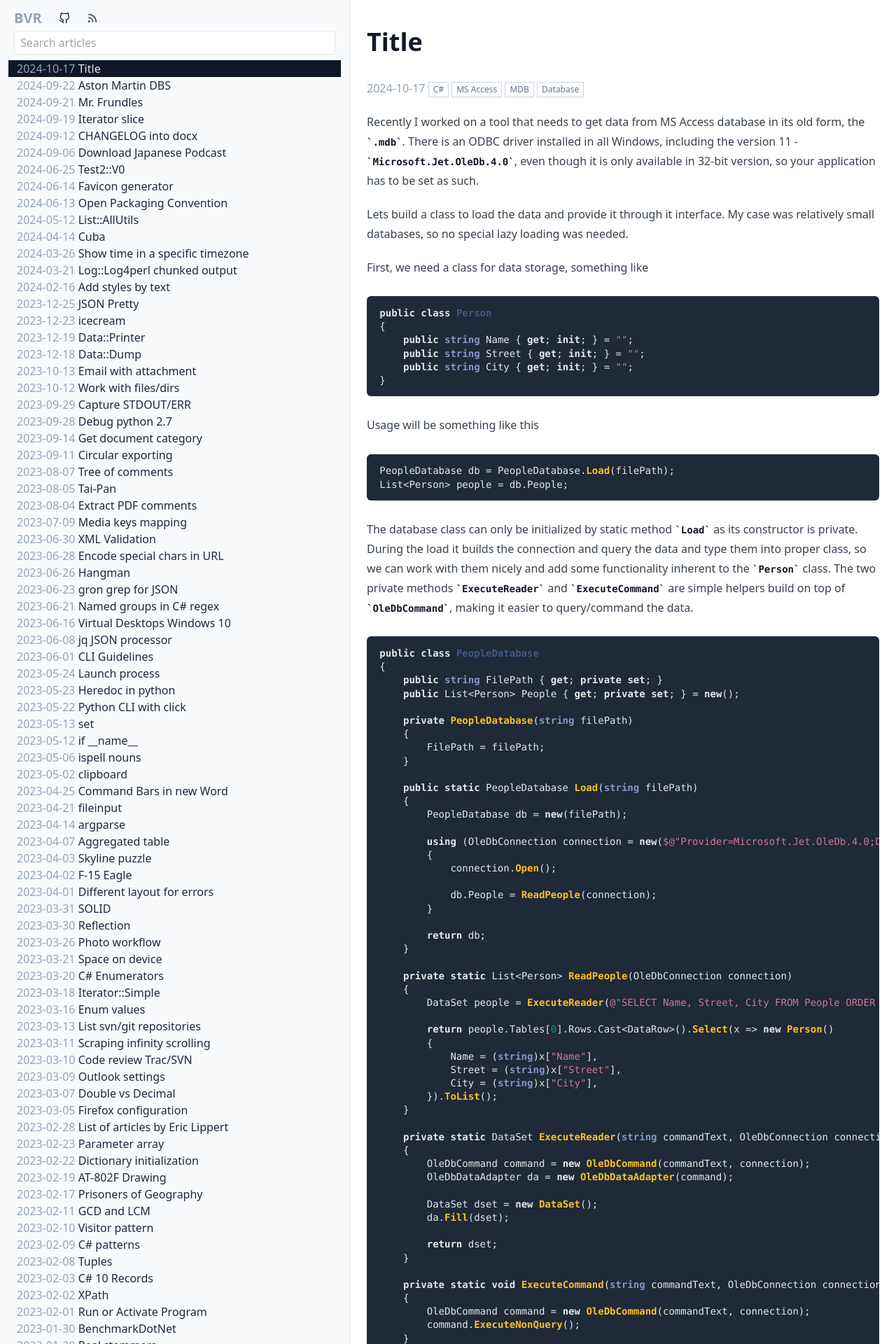
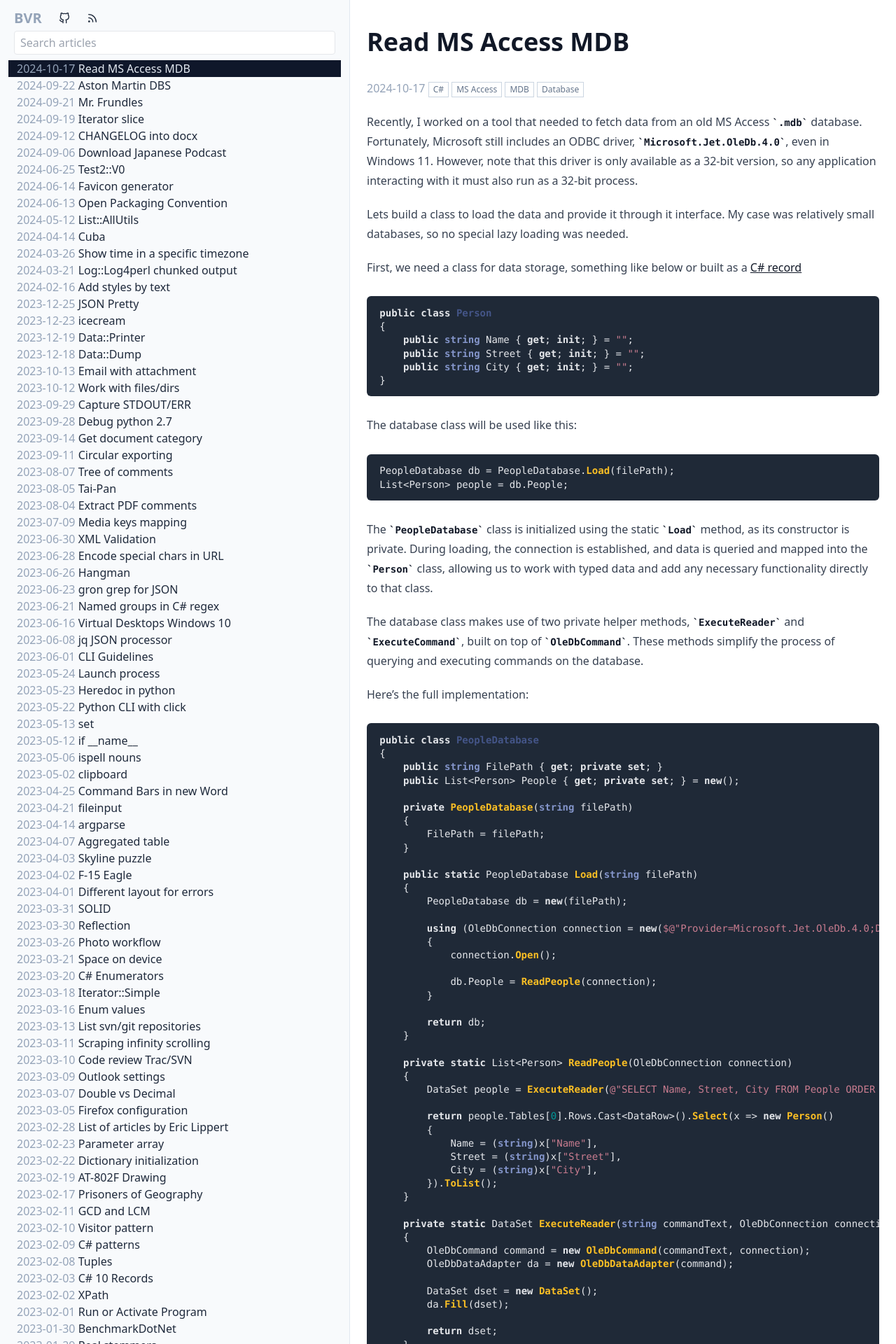
Before and after one commit to bvr/bvr.github.io, a Jekyll site: the page built from _posts/2024-10-17-read-access.md, in a window 1280 px wide. Shown: the top 1920 px of the page at 70% size. Built offline with Jekyll 4.4.1, drawn with Linux system fonts in a browser that asks for light colours; some of the changed text lies outside the part shown.

Commit message:
Proofreading, fixed the title

````diff
--- a/_posts/2024-10-17-read-access.md
+++ b/_posts/2024-10-17-read-access.md
@@ -1,6 +1,6 @@
 ---
 layout: post
-title: Title
+title: Read MS Access MDB
 published: yes
 tags:
   - C#
@@ -8,11 +8,11 @@ tags:
   - MDB
   - Database
 ---
-Recently I worked on a tool that needs to get data from MS Access database in its old form, the `.mdb`. There is an ODBC driver installed in all Windows, including the version 11 - `Microsoft.Jet.OleDb.4.0`, even though it is only available in 32-bit version, so your application has to be set as such.
+Recently, I worked on a tool that needed to fetch data from an old MS Access `.mdb` database. Fortunately, Microsoft still includes an ODBC driver, `Microsoft.Jet.OleDb.4.0`, even in Windows 11. However, note that this driver is only available as a 32-bit version, so any application interacting with it must also run as a 32-bit process.
 
 Lets build a class to load the data and provide it through it interface. My case was relatively small databases, so no special lazy loading was needed.
 
-First, we need a class for data storage, something like
+First, we need a class for data storage, something like below or built as a [C# record]({% post_url 2023-02-03-records %})
 
 ```c#
 public class Person
@@ -23,14 +23,18 @@ public class Person
 }
 ```
 
-Usage will be something like this
+The database class will be used like this:
 
 ```c#
 PeopleDatabase db = PeopleDatabase.Load(filePath);
 List<Person> people = db.People;
 ```
 
-The database class can only be initialized by static method `Load` as its constructor is private. During the load it builds the connection and query the data and type them into proper class, so we can work with them nicely and add some functionality inherent to the `Person` class. The two private methods `ExecuteReader` and `ExecuteCommand` are simple helpers build on top of `OleDbCommand`, making it easier to query/command the data.
+The `PeopleDatabase` class is initialized using the static `Load` method, as its constructor is private. During loading, the connection is established, and data is queried and mapped into the `Person` class, allowing us to work with typed data and add any necessary functionality directly to that class.
+
+The database class makes use of two private helper methods, `ExecuteReader` and `ExecuteCommand`, built on top of `OleDbCommand`. These methods simplify the process of querying and executing commands on the database.
+
+Here's the full implementation:
 
 ```c#
 public class PeopleDatabase
@@ -88,4 +92,4 @@ public class PeopleDatabase
 }
 ```
 
-The approach works nicely and it also allows to build simple mocking class to test the functionality without dealing with actual `.mdb` files and the drivers.
+This approach works well for small datasets and also makes it easy to create a mock class for testing without needing actual `.mdb` files or drivers.
````
